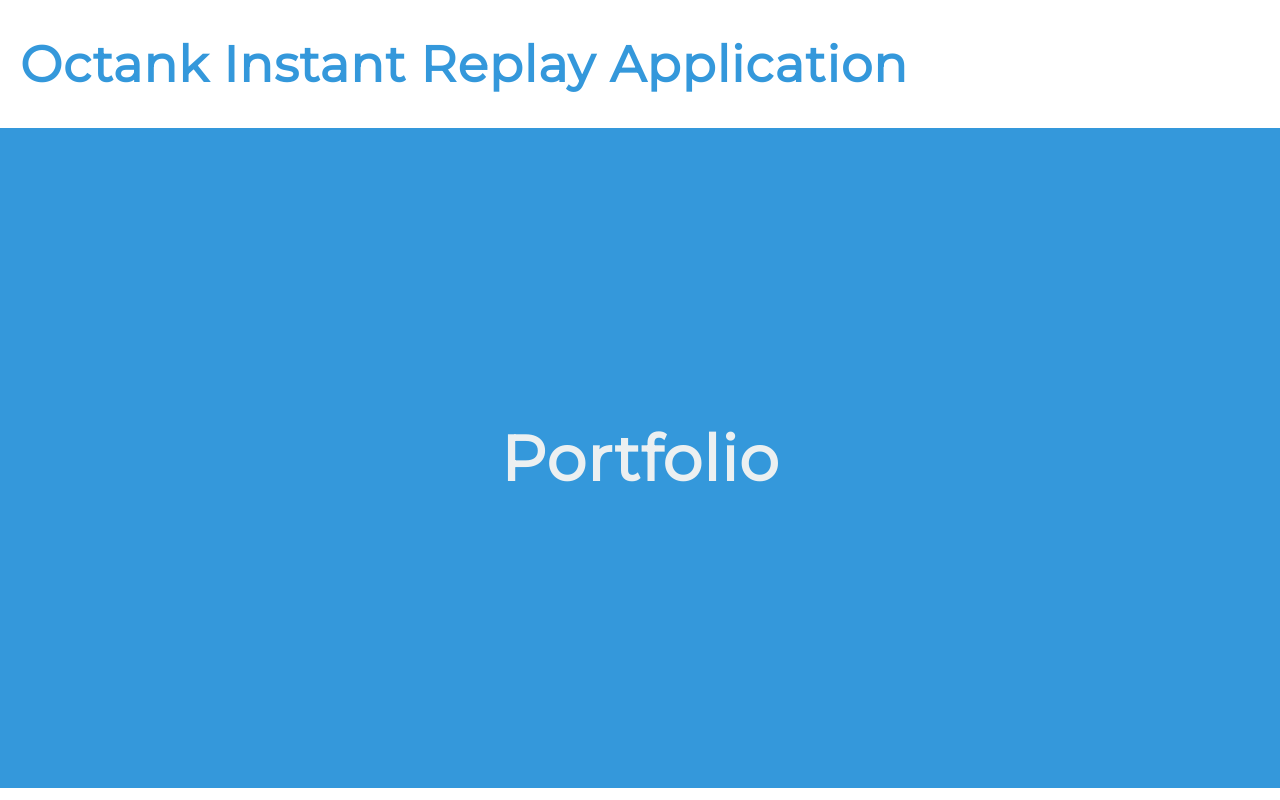
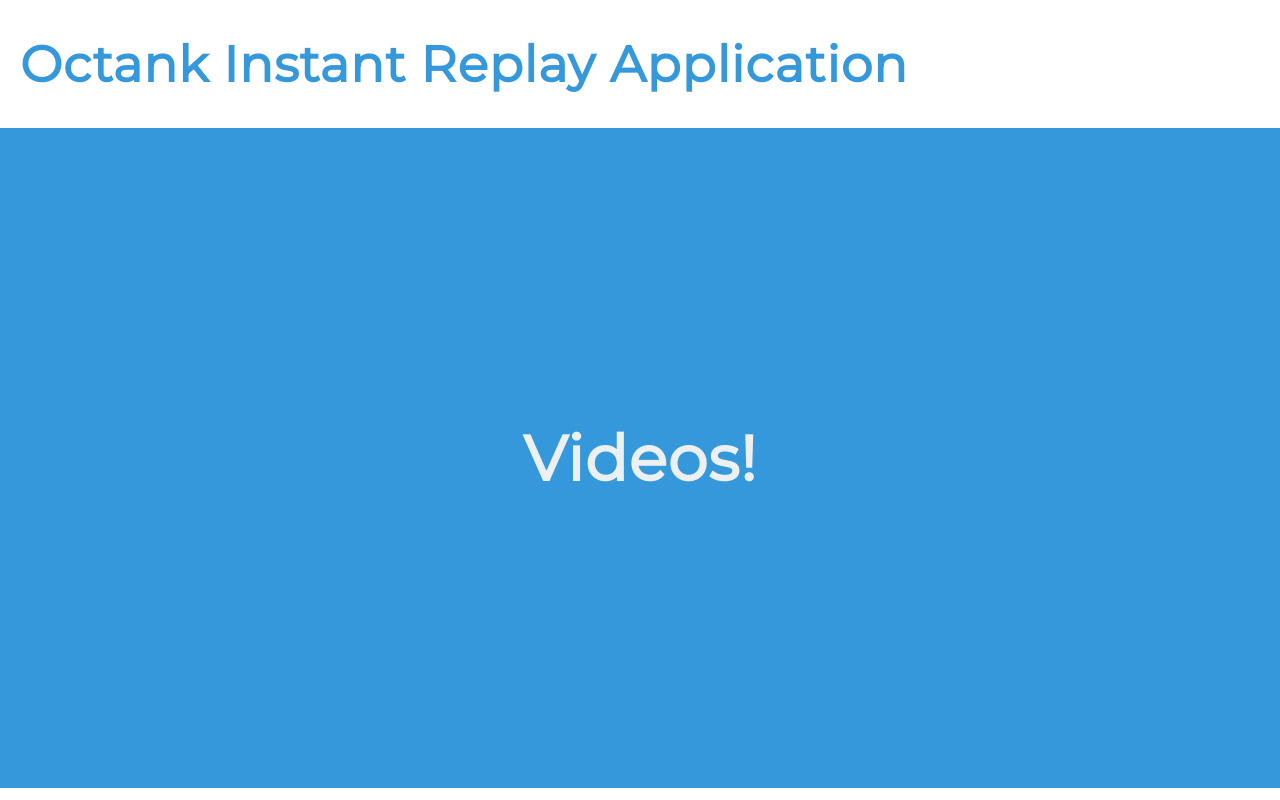
Before and after one commit to potato679/samplecrap, a plain HTML site: page index.html in a window 1280 px wide. Shown: the top 800 px of the page. Drawn offline with Linux system fonts and the light colour scheme.

Commit message:
changes to index.html, and test autodeploy

```diff
--- a/index.html
+++ b/index.html
@@ -22,7 +22,7 @@
 
     <section class="background--skyBlue section">
       <h2 class="color--cloud margin--none section__text--centered">
-        Portfolio
+        Videos!
       </h2>
     </section>
 
```
